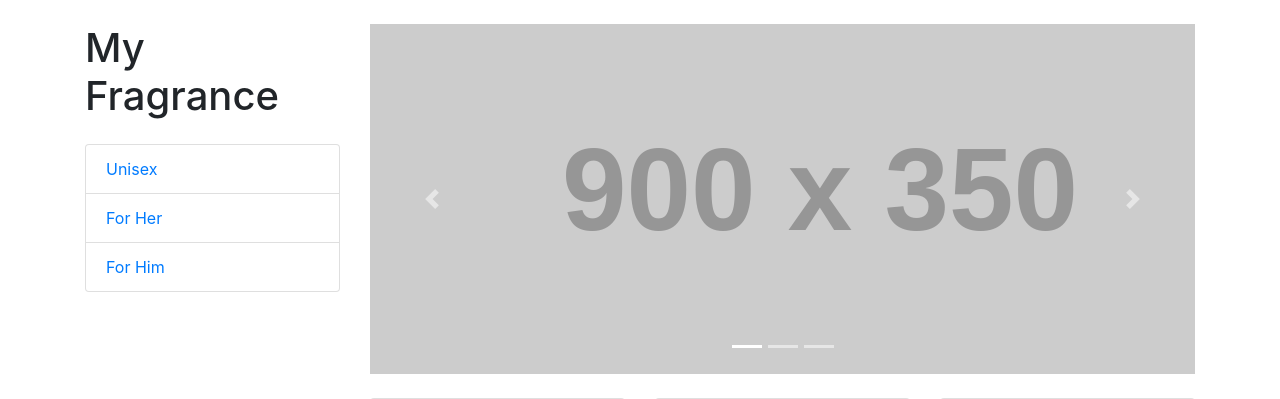
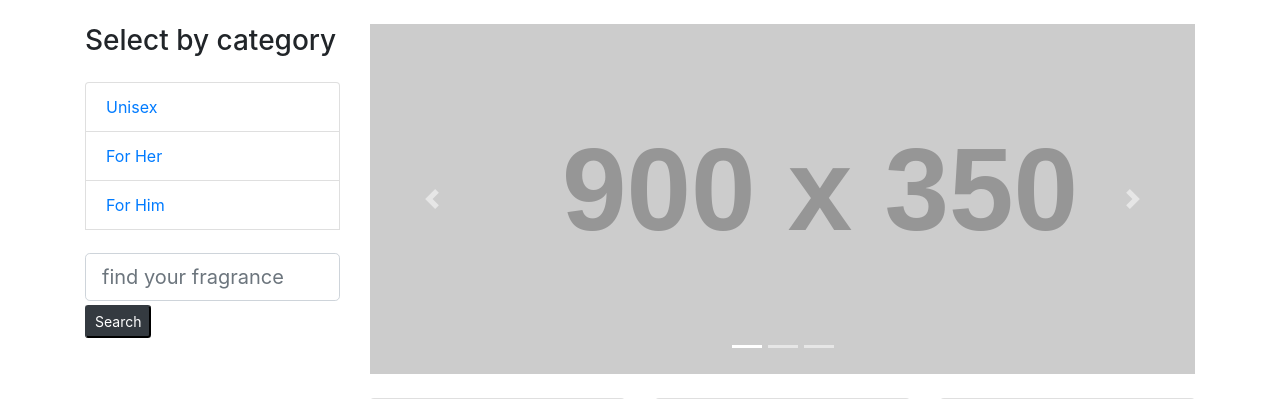
Before and after one commit to Rawa08/FullstackWithDjango, a Django app: page / in a window 1280 px wide. Shown: the part 56-455 px from the top of the page. Run offline with Django 3.2, Linux system fonts and the light colour scheme; data comes from the database, SQL or seed files in the repository; grey boxes labelled with a size stand in for pictures from a placeholder-image service; some libraries are stand-ins or nearby versions.

Commit message:
add search to homepage

```diff
--- /dev/null
+++ b/home/templates/index.html
@@ -0,0 +1,3 @@
+{% extends 'base.html'%}
+{% block content %}
+{% endblock %}
--- /dev/null
+++ b/home/urls.py
@@ -0,0 +1,9 @@
+from django.conf.urls import url
+from .views import home_page, do_search
+
+
+
+urlpatterns =[
+
+    url(r'^$', do_search, name="do_search")
+]
--- a/home/views.py
+++ b/home/views.py
@@ -1,10 +1,19 @@
-from django.shortcuts import render
+from django.shortcuts import render, redirect, reverse
 from products.models import Perfume
 
 
+
 # Create your views here.
-def home(request):
+def home_page(request):
 
     perfumes = Perfume.objects.all()
      #perfumes = Perfume.objects.filter(gender= 'M')
     return render(request, 'index.html', {'perfumes': perfumes})
+
+
+
+
+
+def do_search(request):
+    perfumes = Perfume.objects.filter(name__icontains=request.GET['do_search'])
+    return render(request, "index.html", {"perfumes":perfumes})
--- a/myfragrance/settings.py
+++ b/myfragrance/settings.py
@@ -39,6 +39,7 @@ INSTALLED_APPS = [
     'django.contrib.staticfiles',
     'products',
     'django_forms_bootstrap',
+    'home'
 ]
 
 MIDDLEWARE = [
--- a/myfragrance/urls.py
+++ b/myfragrance/urls.py
@@ -15,17 +15,20 @@ Including another URLconf
 """
 from django.conf.urls import url, include
 from django.contrib import admin
-from home.views import home
+
 from django.views import static
 from .settings import MEDIA_ROOT
 from products import urls as urls_products
+from home import urls as urls_home
+from home.views import home_page
 
 
 
 
 urlpatterns = [
     url(r'^admin/', admin.site.urls),
-    url(r'^$', home, name='homepage'),
+    url(r'^$', home_page, name='home_page'),
+    url(r'^home/',include(urls_home)),
     url(r'^products/',include(urls_products)),
     url(r'^media/(?P<path>.*)$', static.serve, {'document_root': MEDIA_ROOT}),
 ]
--- a/products/views.py
+++ b/products/views.py
@@ -5,7 +5,6 @@ from products.models import Perfume
 
 
 # Create your views here.
-
 
 def post_detail(request, slug):
     perfumes = Perfume.objects.all()
--- a/templates/index.html
+++ b/templates/base.html
@@ -61,11 +61,16 @@
 
 			<div class="col-lg-3">
 
-				<h1 class="my-4">My Fragrance</h1>
+				<h3 class="my-4">Select by category</h3>
 				<div class="list-group">
 					<a href="#" class="list-group-item">Unisex</a>
 					<a href="#" class="list-group-item">For Her</a>
 					<a href="#" class="list-group-item">For Him</a>
+                    <form action="{% url 'do_search' %}" method="get">
+                <input class="form-control mt-4 form-control-lg" type="text" name="do_search" placeholder="find your fragrance">
+                <button type="search" class="mt-1 btn-sm btn-sm btn-dark">Search</button>
+            </form>
+
 				</div>
 
 			</div>
```
